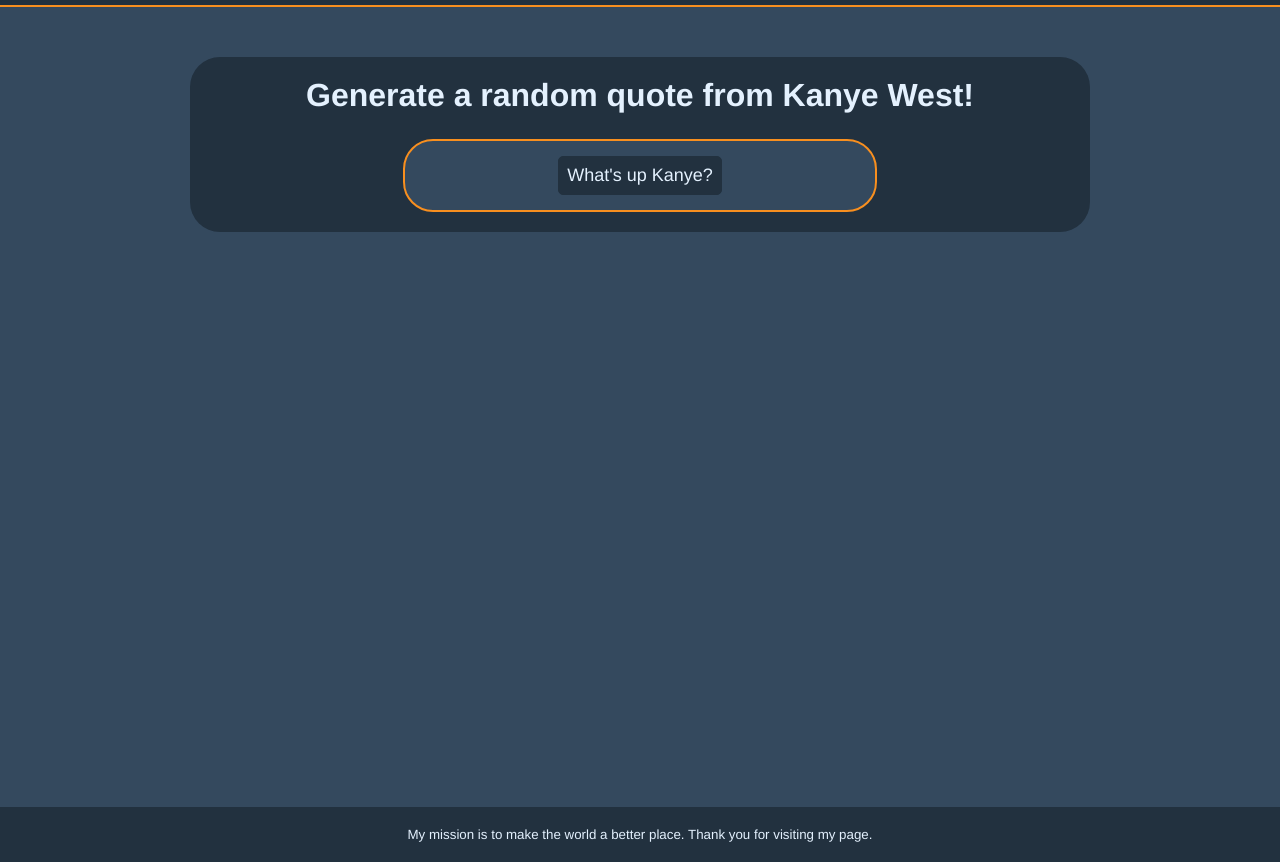
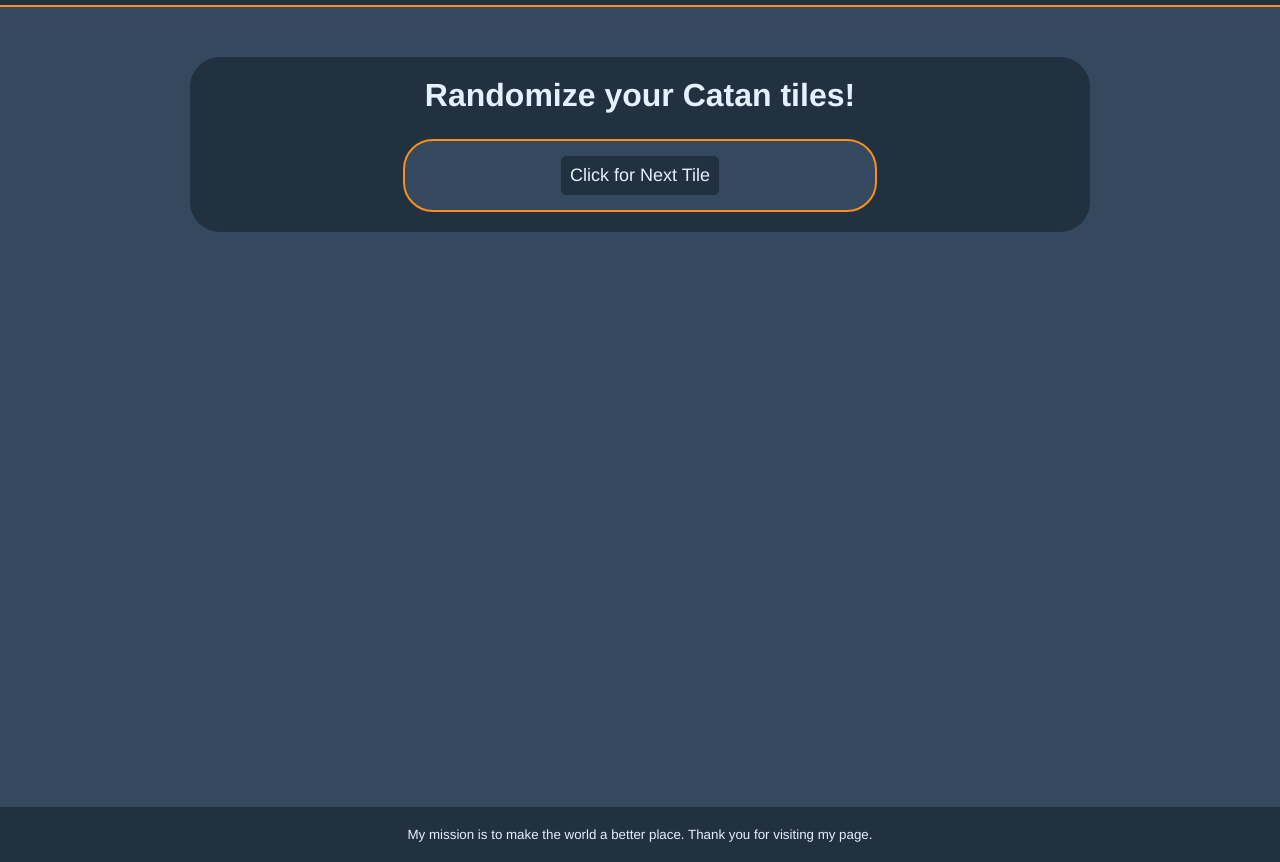
Before and after one commit to Windowsnipz/Catan-Tile-Generator, a plain HTML site: page index.html in a window 1280 px wide. Shown: the part 73-935 px from the top of the page. Drawn offline with Linux system fonts and the light colour scheme.

Commit message:
updated html

```diff
--- a/index.html
+++ b/index.html
@@ -22,9 +22,9 @@
         <main>
 
             <div class="section">
-                <h1>Generate a random quote from Kanye West!</h1>
+                <h1>Randomize your Catan tiles!</h1>
                 <div id="input-wrapper">
-                      <button id="quote-btn">What's up Kanye?</button>
+                      <button id="quote-btn">Click for Next Tile</button>
                 </div>
             </div>
 
```
